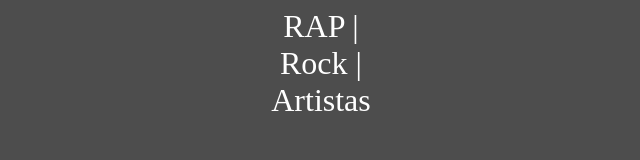
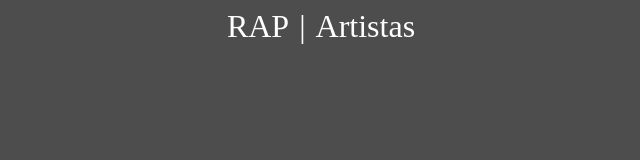
Before and after one commit to edsonvsantos/sala07-projeto-base-AJAX, a website: page index.html in a window 1280 px wide. Shown: the whole page, without its empty margins (319-959 px from the left). Drawn offline with Linux system fonts and the light colour scheme.

Commit message:
Add files via upload

```diff
--- a/index.html
+++ b/index.html
@@ -23,9 +23,10 @@
 
 <body class="conteudo">
     <nav>
-        <a href wm-link="rap.html" class="btns" wm-destino=".pagina">RAP |</a>
-        <a href wm-link="rock.html" class="btns" wm-destino=".pagina">Rock |</a>
-        <a href wm-link="artistas.html" class="btns" wm-destino=".pagina">Artistas</a>
+        <div class="btns">
+            <a href wm-link="rap.html" class="btns" wm-destino=".pagina">RAP</a> |
+            <a href wm-link="artistas.html" class="btns" wm-destino=".pagina">Artistas</a>
+        </div>
     </nav>
     <div class="pagina"></div>
     <script>
--- /dev/null
+++ b/rap.css
@@ -0,0 +1,11 @@
+body{
+    justify-content: center;
+    align-items: center;
+    background-color: rgb(77, 77, 77);
+}
+
+h1{
+    display: flex;
+    justify-content: center;
+    align-items: center;
+}
--- a/style.css
+++ b/style.css
@@ -1,12 +1,20 @@
 body{
-    display: flex;
     justify-content: center;
     align-items: center;
     background-color: rgb(77, 77, 77);
 }
 .btns{
+    position: flex;
     display: flex;
     justify-content: center;
     align-items: center;
     color: white;
 }
+
+nav {
+    display: flex;
+    justify-content: center;
+    align-items: center;
+    font-size: 2em;
+    color: white;
+}
```
Also changed, not shown: artistas.html (+3 -5 lines), rap.html (+3 -7 lines), artistas.css (added).
